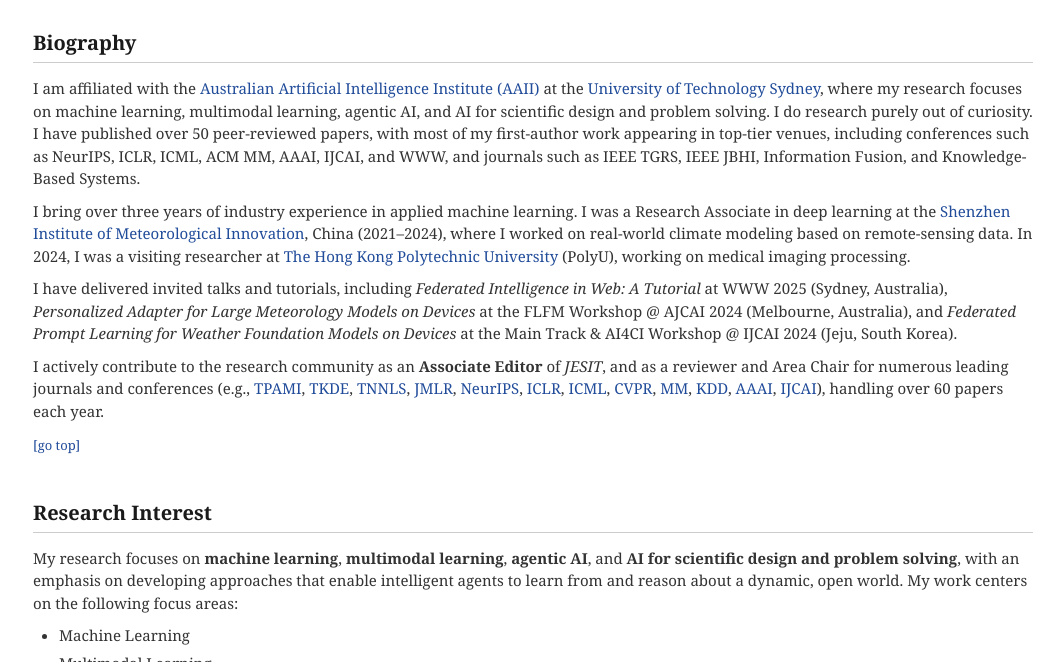
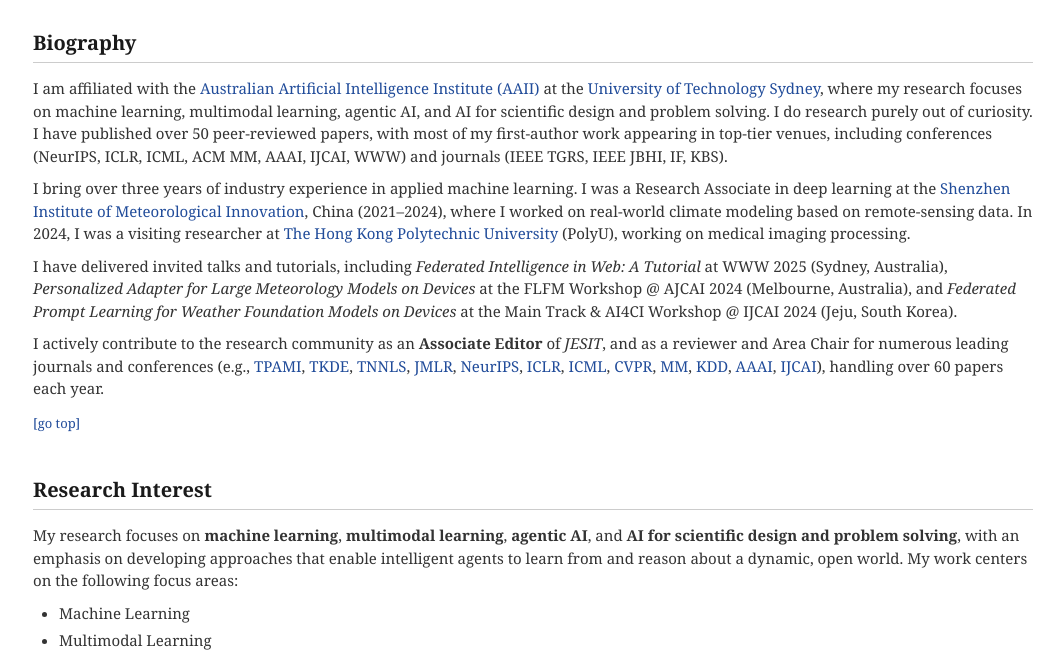
Before and after one commit to shengchaochen82/shengchaochen82.github.io, a Jekyll site: the page built from index.md, in a window 1280 px wide and 900 px high, cut to the strip 238-900 px from the top of the window. Shown: the whole strip, without its empty margins (107-1170 px from the left). Built offline with Jekyll 4.4.1, drawn with Linux system fonts in a browser that asks for light colours.

Commit message:
Content: switch Biography venue list to parenthetical abbreviations
Co-Authored-By: Claude Sonnet 5 <noreply@anthropic.com>

```diff
--- a/_includes/classic_biography.html
+++ b/_includes/classic_biography.html
@@ -1,6 +1,6 @@
 <section class="classic-section" id="biography">
   <h1>Biography</h1>
-  <p>I am affiliated with the <a href="https://www.uts.edu.au/research/australian-artificial-intelligence-institute" target="_blank">Australian Artificial Intelligence Institute (AAII)</a> at the <a href="https://www.uts.edu.au/" target="_blank">University of Technology Sydney</a>, where my research focuses on machine learning, multimodal learning, agentic AI, and AI for scientific design and problem solving. I do research purely out of curiosity. I have published over 50 peer-reviewed papers, with most of my first-author work appearing in top-tier venues, including conferences such as NeurIPS, ICLR, ICML, ACM MM, AAAI, IJCAI, and WWW, and journals such as IEEE TGRS, IEEE JBHI, Information Fusion, and Knowledge-Based Systems.</p>
+  <p>I am affiliated with the <a href="https://www.uts.edu.au/research/australian-artificial-intelligence-institute" target="_blank">Australian Artificial Intelligence Institute (AAII)</a> at the <a href="https://www.uts.edu.au/" target="_blank">University of Technology Sydney</a>, where my research focuses on machine learning, multimodal learning, agentic AI, and AI for scientific design and problem solving. I do research purely out of curiosity. I have published over 50 peer-reviewed papers, with most of my first-author work appearing in top-tier venues, including conferences (NeurIPS, ICLR, ICML, ACM MM, AAAI, IJCAI, WWW) and journals (IEEE TGRS, IEEE JBHI, IF, KBS).</p>
   <p>I bring over three years of industry experience in applied machine learning. I was a Research Associate in deep learning at the <a href="https://weather.sz.gov.cn/gbamwf/zhongxingaikuang/" target="_blank">Shenzhen Institute of Meteorological Innovation</a>, China (2021–2024), where I worked on real-world climate modeling based on remote-sensing data. In 2024, I was a visiting researcher at <a href="https://www.polyu.edu.hk/" target="_blank">The Hong Kong Polytechnic University</a> (PolyU), working on medical imaging processing.</p>
   <p>I have delivered invited talks and tutorials, including <em>Federated Intelligence in Web: A Tutorial</em> at WWW 2025 (Sydney, Australia), <em>Personalized Adapter for Large Meteorology Models on Devices</em> at the FLFM Workshop @ AJCAI 2024 (Melbourne, Australia), and <em>Federated Prompt Learning for Weather Foundation Models on Devices</em> at the Main Track &amp; AI4CI Workshop @ IJCAI 2024 (Jeju, South Korea).</p>
   <p>I actively contribute to the research community as an <strong>Associate Editor</strong> of <em>JESIT</em>, and as a reviewer and Area Chair for numerous leading journals and conferences (e.g., <a href="https://ieeexplore.ieee.org/xpl/RecentIssue.jsp?punumber=34" target="_blank">TPAMI</a>, <a href="https://ieeexplore.ieee.org/xpl/RecentIssue.jsp?punumber=69" target="_blank">TKDE</a>, <a href="https://ieeexplore.ieee.org/xpl/RecentIssue.jsp?punumber=5962385" target="_blank">TNNLS</a>, <a href="https://www.jmlr.org/" target="_blank">JMLR</a>, <a href="https://neurips.cc/" target="_blank">NeurIPS</a>, <a href="https://iclr.cc/" target="_blank">ICLR</a>, <a href="https://icml.cc/" target="_blank">ICML</a>, <a href="https://cvpr.thecvf.com/" target="_blank">CVPR</a>, <a href="https://www.acmmm.org/" target="_blank">MM</a>, <a href="https://www.kdd.org/" target="_blank">KDD</a>, <a href="https://www.aaai.org/" target="_blank">AAAI</a>, <a href="https://www.ijcai.org/" target="_blank">IJCAI</a>), handling over 60 papers each year.</p>
```
